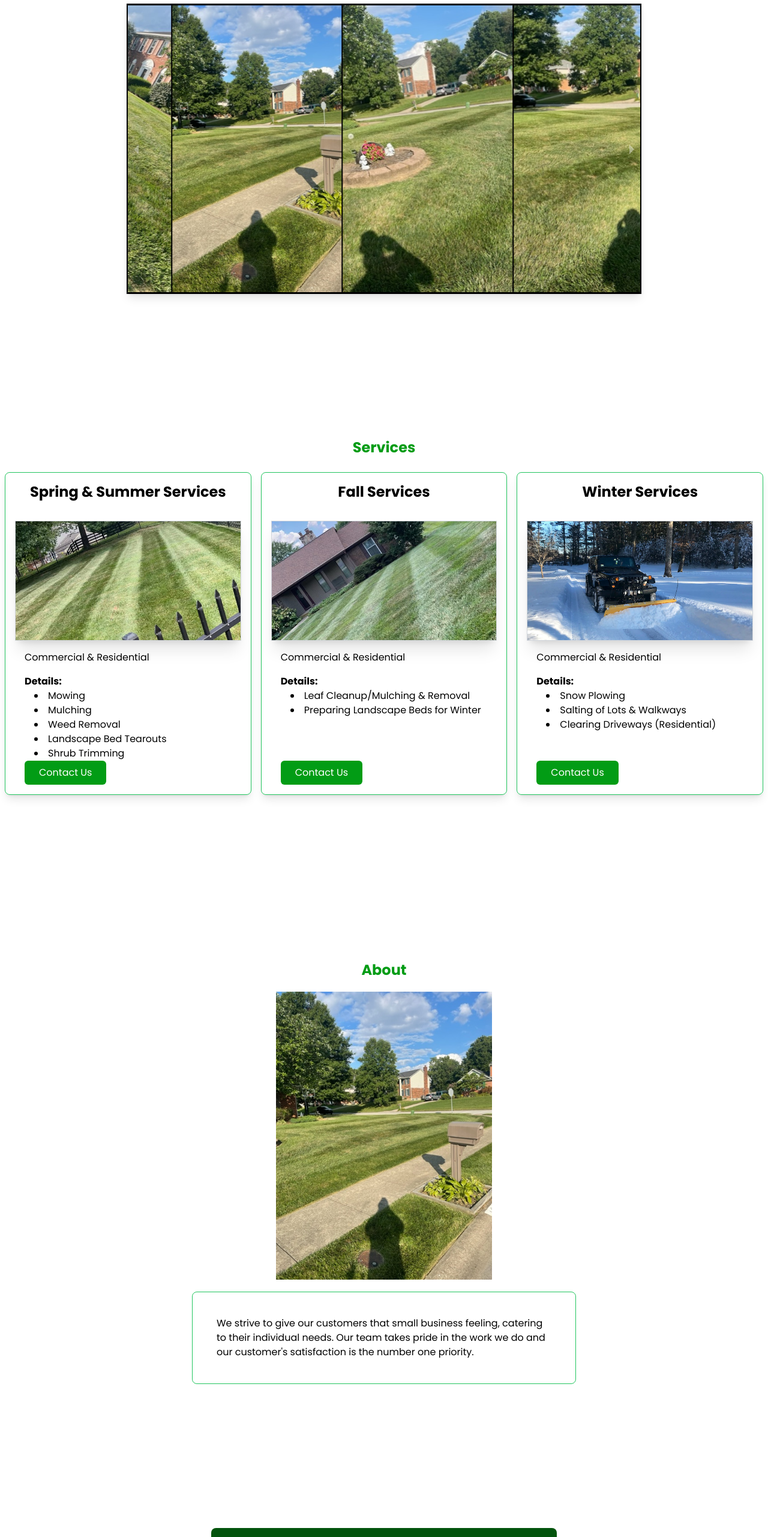
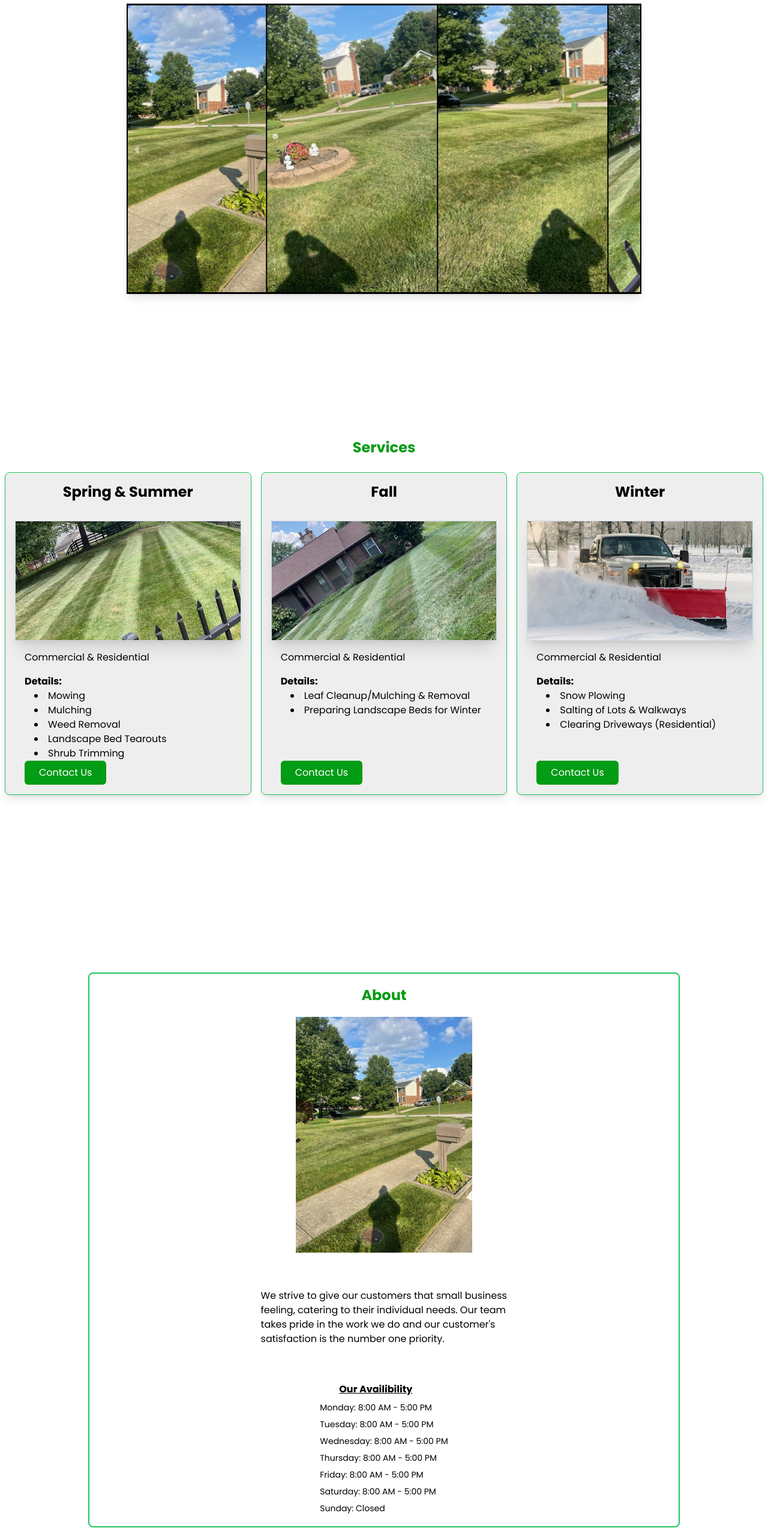
Before and after one commit to cdepaul06/ChipmansLawn, a React (Vite) app: page / in a window 1280 px wide. Shown: the part 234-2796 px from the top of the page at 60% size. Built offline with nearby package versions, Linux system fonts and the light colour scheme.

Commit message:
additional changes per customer

```diff
--- a/src/App.jsx
+++ b/src/App.jsx
@@ -10,9 +10,10 @@ import Footer from "./components/Footer";
 const App = () => {
   return (
     <BrowserRouter>
-      <div className='sticky top-0 z-50'>
+      <div className='sticky sm:sticky top-0 sm:top-0 sm:z-50 z-50'>
         <Navigation />
       </div>
+      <div>
         <div id='carousel' className='pt-[13rem] flex justify-center'>
           <ImageCarousel />
         </div>
@@ -28,6 +29,7 @@ const App = () => {
         <div id='footer'>
           <Footer />
         </div>
+      </div>
     </BrowserRouter>
   );
 };
--- a/src/components/About/About.jsx
+++ b/src/components/About/About.jsx
@@ -1,7 +1,9 @@
 import React from "react";
-import { aboutContent, aboutImage } from "../../constants";
+import { aboutContent, aboutImage, schedule } from "../../constants";
 
 const About = () => {
+  const scheduleArray = Object.entries(schedule);
+
   return (
     <div
       id='about'
@@ -11,6 +13,7 @@ const About = () => {
         alignItems: "center",
         flexDirection: "column",
       }}
+      className='border-2 border-green-500 w-[77%] mx-auto my-10 rounded-lg'
     >
       <h1 className='text-2xl font-bold text-[#029c15] p-5'>About</h1>
       <div
@@ -23,16 +26,22 @@ const About = () => {
         <img
           src={aboutImage.src}
           alt='Lawn'
-          style={{
-            width: "auto",
-            height: "480px",
-            objectFit: "contain",
-          }}
+          className='sm:w-[50%] lg:w-[30%]'
         />
-        <div className='border mt-5 border-green-500 rounded-lg p-10 w-1/2 break-words'>
+        <div className='sm:w-full lg:w-1/2 p-10 break-words mt-5 rounded-lg'>
           <p>{aboutContent.description}</p>
         </div>
       </div>
+      <ul className='mt-5 mb-5'>
+        <p className='underline font-bold ml-8'>Our Availibility</p>
+        {scheduleArray.map(([day, time], index) => (
+          <li key={index} className='flex flex-col mt-2'>
+            <span className='text-sm'>
+              {day}: {time}
+            </span>
+          </li>
+        ))}
+      </ul>
     </div>
   );
 };
--- a/src/components/Contact/Contact.jsx
+++ b/src/components/Contact/Contact.jsx
@@ -1,4 +1,5 @@
 import React, { useState, useRef } from "react";
+import { contactPhone } from "../../constants";
 import emailjs from "emailjs-com";
 
 const Contact = () => {
@@ -57,9 +58,10 @@ const Contact = () => {
   };
 
   return (
-    <div className='bg-[#03540d] rounded-lg text-white flex items-center justify-center w-[45%]'>
+    <div className='bg-[#03540d] rounded-lg text-white flex items-center justify-center lg:w-[45%] sm:w-[90%]'>
       <div className='text-center rounded-lg w-full sm:w-[75%] mt-[10px]'>
         <p className='text-2xl font-bold text-white'>Contact</p>
+        <p className='text-lg font-bold text-white'>Phone: {contactPhone}</p>
         <form
           ref={formRef}
           className='flex flex-col sm:flex-row justify-center mx-2 sm:mx-0'
--- a/src/components/ImageCarousel/ImageCarousel.jsx
+++ b/src/components/ImageCarousel/ImageCarousel.jsx
@@ -1,9 +1,24 @@
-import React from "react";
+import React, { useState, useEffect } from "react";
 import { Carousel } from "react-responsive-carousel";
 import "react-responsive-carousel/lib/styles/carousel.min.css";
 import { lawnImages } from "../../constants";
 
 const ImageCarousel = () => {
+  const [windowWidth, setWindowWidth] = useState(window.innerWidth);
+
+  useEffect(() => {
+    const handleResize = () => {
+      setWindowWidth(window.innerWidth);
+    };
+
+    window.addEventListener("resize", handleResize);
+
+    return () => {
+      // Cleanup - remove the event listener when the component is unmounted
+      window.removeEventListener("resize", handleResize);
+    };
+  }, []);
+
   return (
     <div className='mx-auto w-[67%] border-2 border-black shadow-lg mt-8'>
       <Carousel
@@ -14,10 +29,10 @@ const ImageCarousel = () => {
         emulateTouch
         autoPlay
         stopOnHover
-        interval={5000}
-        transitionTime={2000}
-        centerMode
-        centerSlidePercentage={33.33}
+        interval={windowWidth > 768 ? 3000 : 5000}
+        transitionTime={windowWidth > 768 ? 1000 : 2000}
+        centerMode={windowWidth > 768}
+        centerSlidePercentage={windowWidth > 768 ? 33.33 : 100}
       >
         {lawnImages.map((image, index) => (
           <div
--- a/src/components/Navigation/Navigation.jsx
+++ b/src/components/Navigation/Navigation.jsx
@@ -1,14 +1,14 @@
 import React, { useState } from "react";
 import { Link } from "react-router-dom";
 import { navLinks } from "../../constants";
-import { BusinessLogo } from "../../assets"; // ! If you have a business logo, import it here and uncomment line 18-22
+import { BusinessLogo } from "../../assets"; // ! If you have a business logo, add it to the assets folder for BusinessLogo and uncomment line 18-22
 import { Link as ScrollLink } from "react-scroll";
 
 const Navigation = () => {
   const [toggle, setToggle] = useState(false);
 
   return (
-    <nav className='flex justify-between items-center bg-white p-5 fixed w-full'>
+    <nav className='flex justify-between items-center bg-white p-5 fixed w-full border-b border-green-500'>
       <div className='w-full flex justify-between items-center max-w-7xl mx-auto'>
         <Link
           to='/'
@@ -57,7 +57,7 @@ const Navigation = () => {
           <div
             className={`${
               toggle ? "flex" : "hidden"
-            } p-6 bg-gray-900 text-white absolute top-20 right-0 mx-4 my-2 min-w-[140px] z-10 rounded-xl`}
+            } p-6 bg-gray-900 text-white fixed top-20 right-0 mx-4 my-2 min-w-[140px] rounded-xl z-50`}
           >
             <ul className='list-none flex justify-end items-start flex-col gap-4'>
               {navLinks.map((link) => (
--- a/src/components/ServicesCard/ServicesCard.jsx
+++ b/src/components/ServicesCard/ServicesCard.jsx
@@ -11,7 +11,7 @@ const ServicesCard = ({}) => {
           {servicesContent.map((service, index) => (
             <div
               key={index}
-              className='flex flex-col border border-green-500 rounded-lg overflow-hidden mt-[25px] w-full sm:w-[482px] px-4 sm:mx-2 mb-4 shadow-lg'
+              className='flex flex-col border border-green-500 rounded-lg overflow-hidden bg-[#eeeeee] mt-[25px] w-full sm:w-[482px] px-4 sm:mx-2 mb-4 shadow-lg'
             >
               <h3 className='text-2xl font-bold text-center p-4'>
                 {service.title}
--- a/src/constants/index.js
+++ b/src/constants/index.js
@@ -19,6 +19,10 @@ const navLinks = [
     title: "Services",
   },
   {
+    id: "estimate",
+    title: "Request Estimate",
+  },
+  {
     id: "about",
     title: "About",
   },
@@ -34,6 +38,18 @@ const aboutContent = {
     "We strive to give our customers that small business feeling, catering" +
     " to their individual needs. Our team takes pride in the work we do and our customer's satisfaction is the number one priority.",
 };
+
+const schedule = {
+  Monday: "8:00 AM - 5:00 PM",
+  Tuesday: "8:00 AM - 5:00 PM",
+  Wednesday: "8:00 AM - 5:00 PM",
+  Thursday: "8:00 AM - 5:00 PM",
+  Friday: "8:00 AM - 5:00 PM",
+  Saturday: "8:00 AM - 5:00 PM",
+  Sunday: "Closed",
+};
+
+const contactPhone = "330-555-5555";
 
 // * Use the imports from above as the src for the images.
 const lawnImages = [
@@ -90,7 +106,7 @@ const aboutImage = {
 const servicesContent = [
   {
     id: "service-1",
-    title: "Spring & Summer Services",
+    title: "Spring & Summer",
     description: "Commercial & Residential",
     image: fencedYard,
     details: [
@@ -103,7 +119,7 @@ const servicesContent = [
   },
   {
     id: "service-2",
-    title: "Fall Services",
+    title: "Fall",
     description: "Commercial & Residential",
     image: yard1,
     details: [
@@ -115,7 +131,7 @@ const servicesContent = [
   // * copy and paste the above service and change the ID and content.
   {
     id: "service-3",
-    title: "Winter Services",
+    title: "Winter",
     description: "Commercial & Residential",
     image: snowPlow,
     details: [
@@ -126,5 +142,13 @@ const servicesContent = [
   },
 ];
 
-// If for whatever reason you add more constants to the global index you need to export them here.
-export { navLinks, aboutContent, lawnImages, servicesContent, aboutImage };
+// * If for whatever reason you add more constants to the global index you need to export them here.
+export {
+  navLinks,
+  aboutContent,
+  lawnImages,
+  servicesContent,
+  aboutImage,
+  schedule,
+  contactPhone,
+};
```
Also changed, not shown: src/App.css (deleted), src/assets/snowPlow.jpg. Lines whose indentation alone changed are shown as unchanged.
